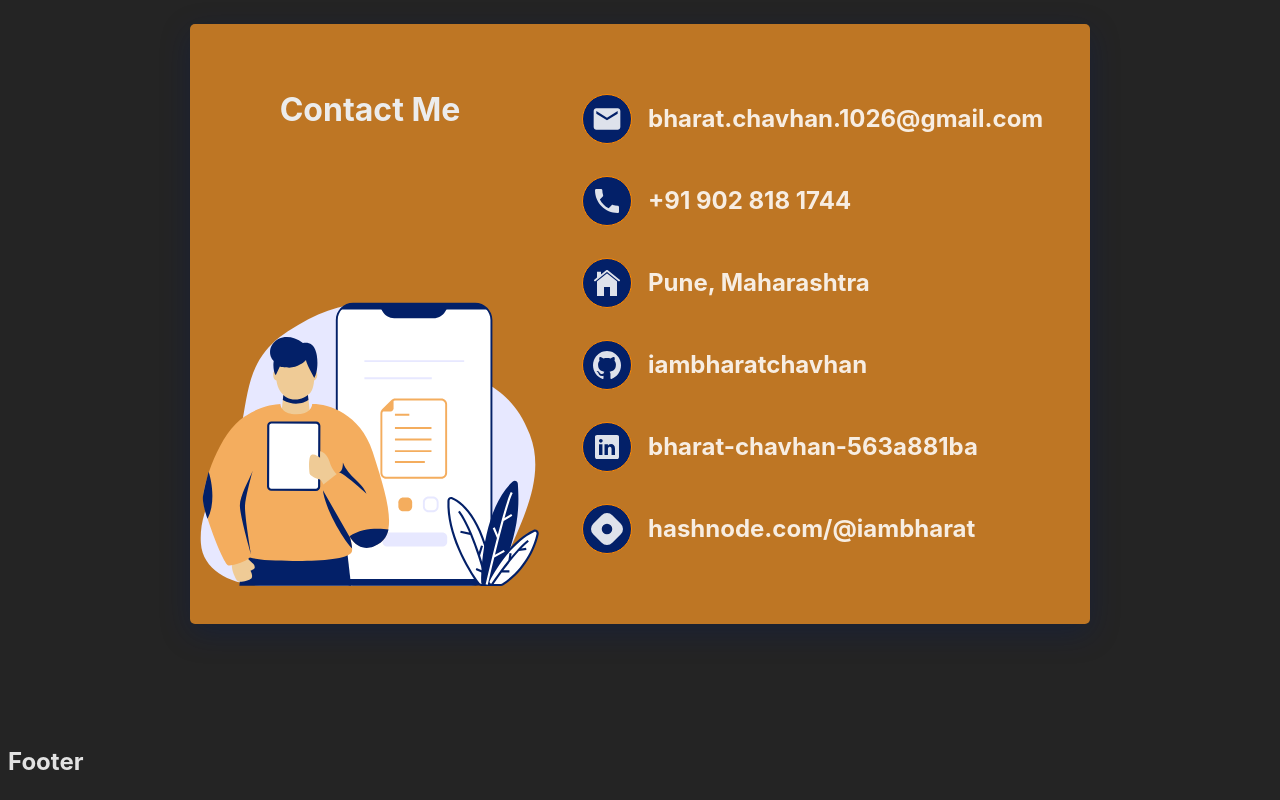
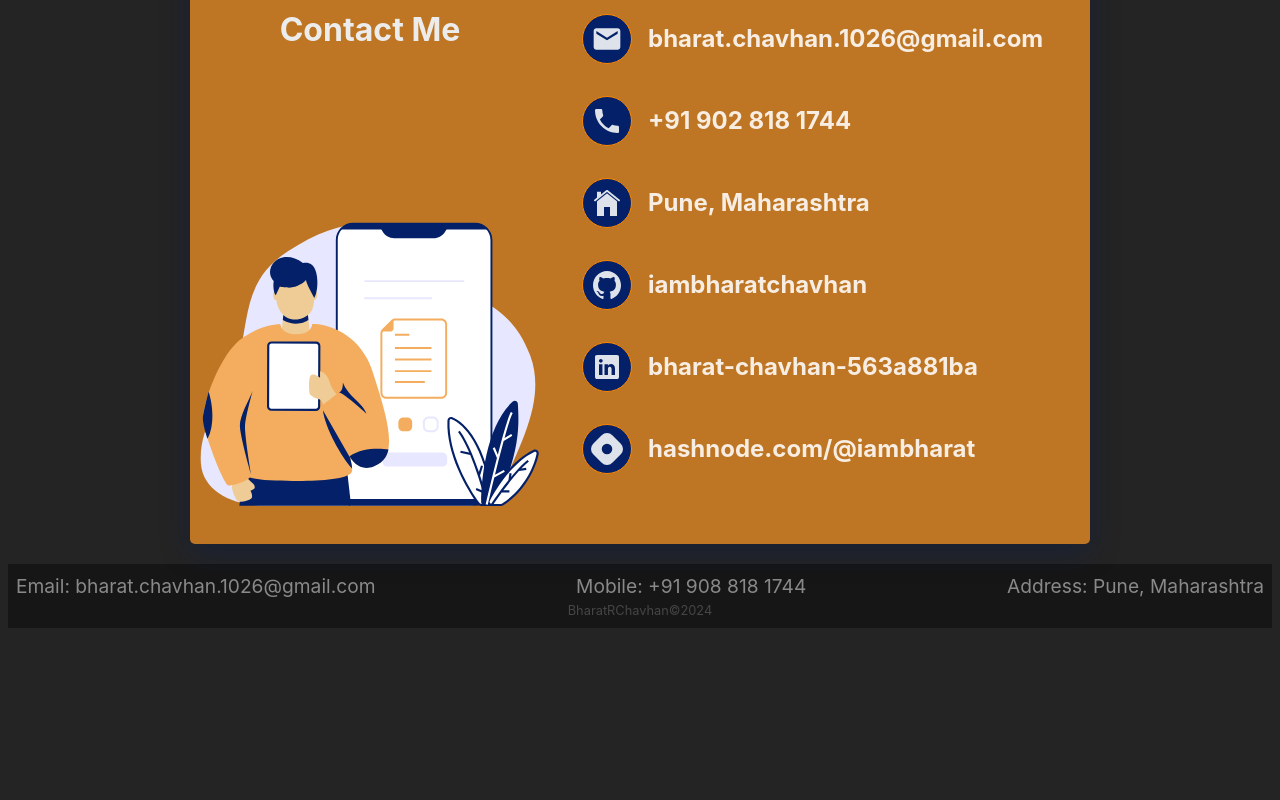
Before and after one commit to iambharatchavhan/self-profile, a React (Vite) app: page / in a window 1280 px wide. Shown: the part 1930-2730 px from the top of the page. After the commit the page ends 2566 px from the top, so only its background shows below. Built offline with nearby package versions, Linux system fonts and the light colour scheme.

Commit message:
final call

```diff
--- a/src/components/contact/contact.css
+++ b/src/components/contact/contact.css
@@ -2,7 +2,7 @@
     display: flex;
     justify-content: center;
     align-items: center;
-    min-height: 100svh;
+    min-height: 80svh;
 
 
 
--- a/src/components/footer/Footer.jsx
+++ b/src/components/footer/Footer.jsx
@@ -1,9 +1,16 @@
 import React from 'react'
+import "./footer.css"
 
 export default function Footer() {
   return (
 <section id='footer'>
- <h1>Footer</h1>
+   <div className='footer-details'>
+     <div>Email: bharat.chavhan.1026@gmail.com</div>
+     <div>Mobile: +91 908 818 1744</div>
+     <div>Address: Pune, Maharashtra</div>
+
+   </div>
+   <div className='copy'>BharatRChavhan©2024</div>
 </section>
   )
 }
--- a/src/components/footer/footer.css
+++ b/src/components/footer/footer.css
@@ -0,0 +1,24 @@
+#footer{
+    display: flex;
+    flex-direction: column;
+    justify-content: center;
+    align-items: center;
+    font-size: 1.2rem;
+    color: #a3a3a3d0;
+    padding: .5rem;
+    background-color: #161616;
+}
+.footer-details{
+    width: 100%;
+    display: flex;
+    flex-wrap: wrap;
+    justify-content: space-between;
+
+}
+.copy{
+    width: 100%;
+    color: #a3a3a356;
+    font-size: .8rem;
+    text-align: center;
+
+}
--- a/src/components/header/header.css
+++ b/src/components/header/header.css
@@ -41,7 +41,7 @@
     border: none;
    margin-right: 1rem;
    border-radius: 5px;
-   background: #FF0B0A;
+   background: #e43d0a;
    cursor: pointer;
 
 }
@@ -93,7 +93,7 @@
 
     padding: 10px;
     align-self: flex-end;
-    color: #FF0B0A;
+
 }
 
 
@@ -138,7 +138,9 @@
         border: none;
        margin-right: 1rem;
        border-radius: 5px;
-       background: #FF0B0A;
+       background: #e43d0a;
+
+
 
     }
 
```
